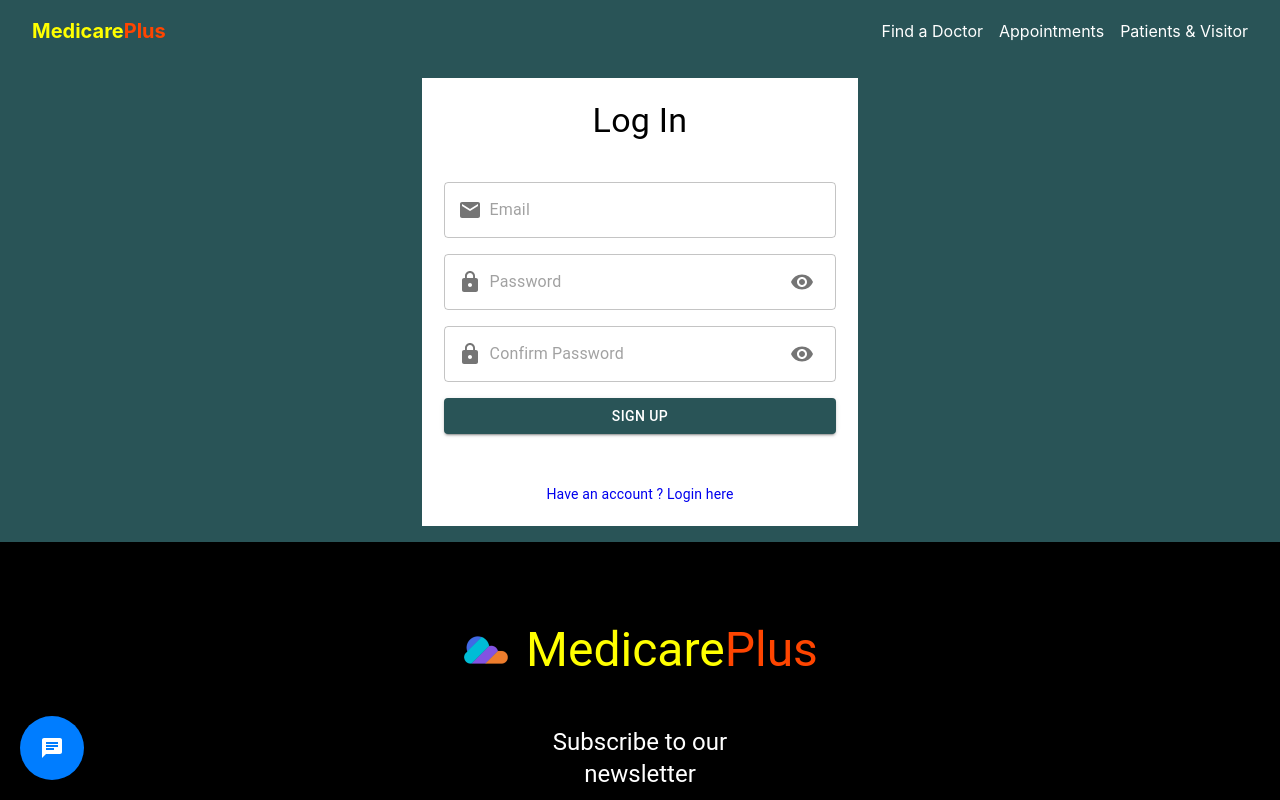
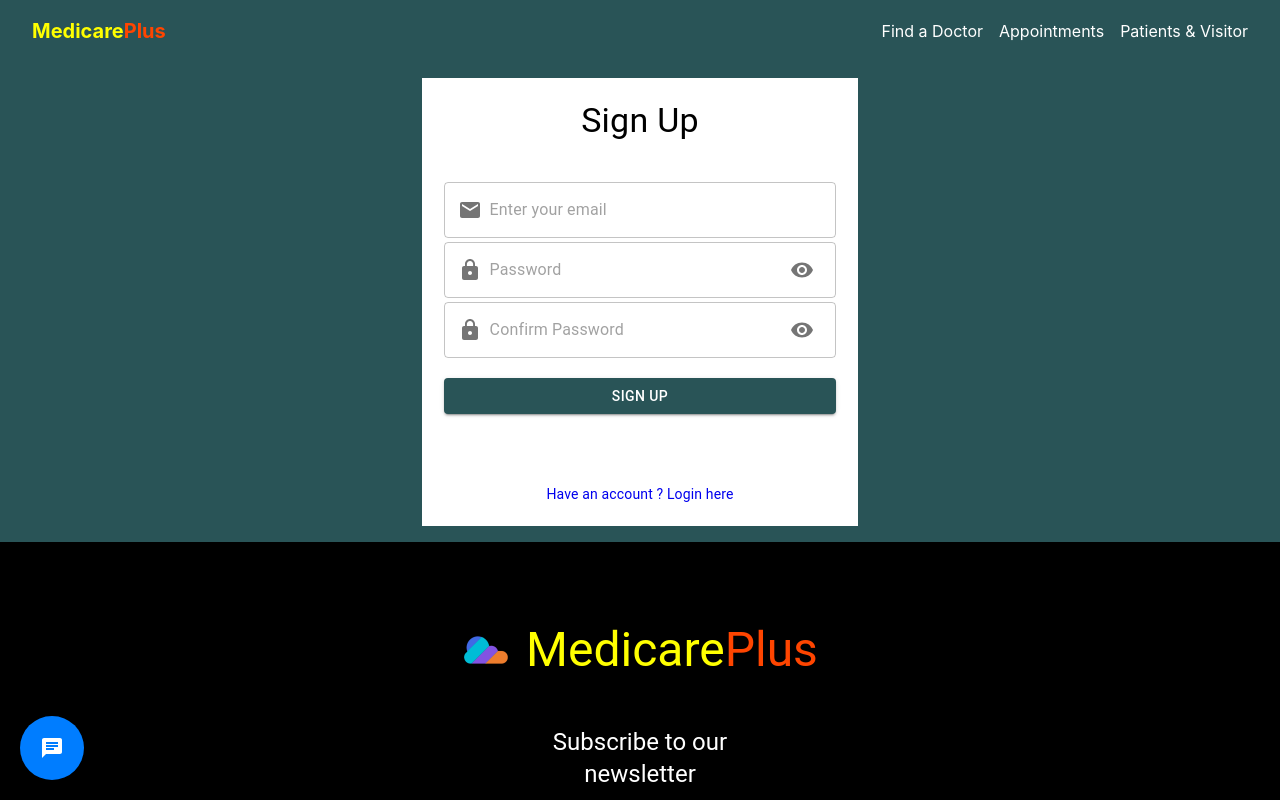
Before and after one commit to Piplip/medicare-fe, a React (Vite) app: page /sign-up in a window 1280 px wide. Shown: the top 800 px of the page. Built offline with nearby package versions, Linux system fonts and the light colour scheme.

Commit message:
Update sign up UI and its functionality

```diff
--- a/package.json
+++ b/package.json
@@ -27,13 +27,16 @@
     "@mui/x-charts": "^7.7.0",
     "@mui/x-data-grid": "^7.7.0",
     "@mui/x-date-pickers": "^7.7.0",
+    "axios": "^1.7.5",
     "dayjs": "^1.11.11",
+    "formik": "^2.4.6",
     "globals": "^15.9.0",
     "prop-types": "^15.8.1",
     "react": "^18.2.0",
     "react-dom": "^18.2.0",
     "react-router": "^6.23.1",
-    "react-router-dom": "^6.23.1"
+    "react-router-dom": "^6.23.1",
+    "yup": "^1.4.0"
   },
   "devDependencies": {
     "@types/react": "^18.2.66",
--- a/src/App.jsx
+++ b/src/App.jsx
@@ -1,4 +1,4 @@
-import {createBrowserRouter, RouterProvider} from "react-router-dom";
+import {createBrowserRouter, Link, RouterProvider} from "react-router-dom";
 import {AdapterDayjs} from "@mui/x-date-pickers/AdapterDayjs";
 import {LocalizationProvider} from "@mui/x-date-pickers";
 import FindProvider from "./pages/FindDoctor.jsx";
@@ -32,6 +32,14 @@ function App() {
                 {path: 'patient-view', element: <PhysicianPatientView />},
             ]
         },
+        {
+            path: '/verify/success',
+            element: <div style={{width: '100%', height: '100dvh', backgroundColor: 'black', padding: '2rem', textAlign: 'center'}}>
+                <p style={{fontSize: '4rem', color: 'orange', marginBlock: '4rem'}}>EIDA</p>
+                <h1 style={{color: 'lightgreen'}}>VERIFIED SUCCESSFULLY</h1>
+                <p style={{color: 'white'}}>You can now close this page or head to <Link style={{color: 'yellow'}} to={'/login'}>login page.</Link></p>
+            </div>
+        },
     ])
 
     return (
--- /dev/null
+++ b/src/config/axiosConfig.jsx
@@ -0,0 +1,11 @@
+import axios from "axios";
+
+const baseAxios = axios.create({
+    baseURL: 'http://localhost:8080',
+    timeout: 10000,
+    headers: {
+        'Content-Type': 'application/json'
+    },
+})
+
+export default baseAxios
--- a/src/pages/LoginSignup.jsx
+++ b/src/pages/LoginSignup.jsx
@@ -5,20 +5,76 @@ import LockIcon from '@mui/icons-material/Lock';
 import {useState} from "react";
 import {Visibility, VisibilityOff} from "@mui/icons-material";
 import {useLocation} from "react-router";
-import {Link} from "react-router-dom";
+import {Form, Link} from "react-router-dom";
+import {Formik} from "formik";
+import * as Yup from "yup";
+import baseAxios from "../config/axiosConfig.jsx";
 
 export default function LoginSignUp(){
     const [showPassword, setShowPassword] = useState(false)
     const isSignUpPage = useLocation().pathname.includes('sign-up')
+    const [awaitResponse, setAwaitResponse] = useState(false)
+
+    const signUpSchema = Yup.object().shape({
+        email: Yup.string()
+            .email('Invalid email')
+            .required('Required'),
+
+        password: Yup.string()
+            .min(8, 'Password must be at least 8 characters')
+            .max(30, 'Max allowed length is 30 characters')
+            .required('Missing password'),
+
+        confirm: Yup.string()
+            .oneOf([Yup.ref('password'), null], 'Passwords mismatch')
+            .required('Missing confirm password'),
+    });
+
+    function sendSignUpRequest(data){
+        baseAxios.post('/api/user/sign-up', {
+            email: data.email,
+            password: data.password
+        }).then(res => {
+            console.log(res)
+            if(res.status === 200){
+                setAwaitResponse(false)
+            }
+        })
+            .catch(err => console.log(err))
+    }
 
     return (
         <div className={'login-wrapper'}>
             <div className={'login-form'}>
                 <Stack rowGap={'1rem'}>
-                    <Typography variant={'h4'} marginBottom={3}>Log In</Typography>
-                    <TextField placeholder={'Email'}
+                    <Typography variant={'h4'} marginBottom={3}>
+                        {isSignUpPage ? 'Sign Up' : 'Log In'}
+                    </Typography>
+                    <Formik
+                        initialValues={{ email: '', password: '', confirm: ''}}
+                        validationSchema={signUpSchema}
+                        onSubmit={(values) => {
+                            setAwaitResponse(true)
+                            console.log(values)
+                            sendSignUpRequest(values)
+                        }}
+                    >
+                        {({
+                              values, errors, touched,
+                              handleChange, handleBlur,
+                              handleSubmit, isSubmitting,
+                          }) => (
+                            <Form style={{width: '100%', display: 'flex', rowGap: '0.25rem', flexDirection: 'column', height: 'fit-content'}}
+                                onSubmit={handleSubmit}
+                            >
+                                <TextField placeholder={'Enter your email'} name={'email'} onChange={handleChange} onBlur={handleBlur} value={values.email}
+                                           error={touched.email && Boolean(errors.email)}
+                                           helperText={touched.email && errors.email}
                                            InputProps={{startAdornment: (<InputAdornment position="start"><EmailIcon /></InputAdornment>),}} variant="outlined"/>
                                 <TextField placeholder={'Password'} type={showPassword ? 'text' : 'password'}
+                                           name={'password'} onChange={handleChange} onBlur={handleBlur} value={values.password}
+                                           error={touched.password && Boolean(errors.password)}
+                                           helperText={touched.password && errors.password}
                                            InputProps={{startAdornment: (<InputAdornment position="start"><LockIcon /></InputAdornment>),
                                                endAdornment: (<InputAdornment position="end">
                                                    <IconButton onClick={() => setShowPassword(prev => !prev)}>
@@ -27,7 +83,11 @@ export default function LoginSignUp(){
                                                </InputAdornment>),}}
                                            variant="outlined"/>
                                 {isSignUpPage &&
+                                    <>
                                         <TextField placeholder={'Confirm Password'} type={showPassword ? 'text' : 'password'}
+                                                   name={'confirm'} onChange={handleChange} onBlur={handleBlur} value={values.confirm}
+                                                   error={touched.confirm && Boolean(errors.confirm)}
+                                                   helperText={touched.confirm && errors.confirm}
                                                    InputProps={{startAdornment: (<InputAdornment position="start"><LockIcon /></InputAdornment>),
                                                        endAdornment: (<InputAdornment position="end">
                                                            <IconButton onClick={() => setShowPassword(prev => !prev)}>
@@ -35,16 +95,20 @@ export default function LoginSignUp(){
                                                            </IconButton>
                                                        </InputAdornment>),}}
                                                    variant="outlined"/>
+                                    </>
                                 }
                                 {!isSignUpPage && <FormHelperText>Forgot password ?</FormHelperText>}
-                    <Button variant={'contained'}
-                            sx={{backgroundColor: '#295457',
+                                <Button variant={'contained'} type={'submit'}
+                                        sx={{backgroundColor: '#295457', marginBlock: '1rem',
                                             color: 'white',
                                             '&:hover': {backgroundColor: '#1b3c3f'
                                         }}}
                                 >
-                        {isSignUpPage ? 'Sign Up' : 'Log In'}
+                                    {awaitResponse ? <div className={'loader'}></div> : isSignUpPage ? 'Sign Up' : 'Log In'}
                                 </Button>
+                            </Form>
+                        )}
+                    </Formik>
                 </Stack>
                 <Link to={isSignUpPage ? '/login' : '/sign-up'} style={{textDecoration: 'none', width: 'fit-content', alignSelf: 'center'}}>
                     <Typography variant={'body2'}>
@@ -55,3 +119,5 @@ export default function LoginSignUp(){
         </div>
     )
 }
+
+// TODO: Have better display for showing successful account verification
--- a/src/styles/homepage-style.css
+++ b/src/styles/homepage-style.css
@@ -204,3 +204,29 @@
     padding: 1.25rem;
     font-size: 2rem;
 }
+.loader {
+    width: 20%;
+    height: 25px;
+    border-radius: 40px;
+    color: #07ffeb;
+    border: 2px solid;
+    position: relative;
+    overflow: hidden;
+}
+.loader::before {
+    content: "";
+    position: absolute;
+    margin: 2px;
+    width: 14px;
+    top: 0;
+    bottom: 0;
+    left: -20px;
+    border-radius: inherit;
+    background: currentColor;
+    box-shadow: -10px 0 12px 3px currentColor;
+    clip-path: polygon(0 5%, 100% 0,100% 100%,0 95%,-30px 50%);
+    animation: l14 1s infinite linear;
+}
+@keyframes l14 {
+    100% {left: calc(100% + 20px)}
+}
--- a/src/styles/login-style.css
+++ b/src/styles/login-style.css
@@ -3,7 +3,7 @@
     display: grid;
     place-items: center;
     background-color: #295457;
-    height: 65dvh;
+    height: 100dvh;
     max-height: 30rem;
     padding: 1rem;
 }
```
Also changed, not shown: 1 other file (tests, documents, lock files or other folders). Lines whose indentation alone changed are shown as unchanged.
